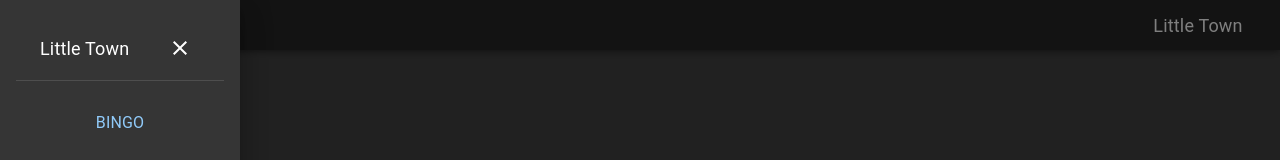
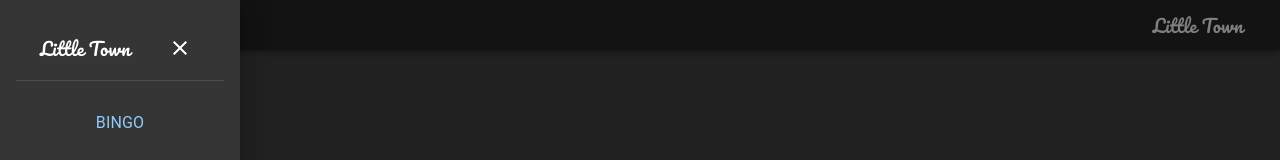
Before and after one commit to alcash55/Little-Town, a React (Vite) app in the folder frontend/: page /littletown/ in a window 1280 px wide. Both pictures are taken after a click on the button 44 px from the left and 25 px from the top of the page. Shown: the top 160 px of the page. Built offline with nearby package versions, Linux system fonts and the light colour scheme.

Commit message:
added font to title texts

```diff
--- a/frontend/src/components/appshell/shellComponents/Bar/Bar.tsx
+++ b/frontend/src/components/appshell/shellComponents/Bar/Bar.tsx
@@ -1,4 +1,5 @@
 import { AppBar, IconButton, Typography, Box } from "@mui/material";
+import "@fontsource/pacifico";
 import { Menu } from "@mui/icons-material";
 import { useNavigate } from "react-router-dom";
 
@@ -42,6 +43,7 @@ const Bar = ({ openSidebar, setOpenSidebar }: Props) => {
             display: "flex",
             justifyContent: "center",
             alignItems: "center",
+            fontFamily: "'pacifico', cursive",
           }}
           noWrap
           fontSize={18}
--- a/frontend/src/components/appshell/shellComponents/SideBar/SideBar.tsx
+++ b/frontend/src/components/appshell/shellComponents/SideBar/SideBar.tsx
@@ -11,6 +11,7 @@ import {
 } from "@mui/material";
 import { useNavigate } from "react-router-dom";
 import { SidebarItem } from "../../../../contexts";
+import "@fontsource/pacifico";
 
 interface Props {
   openSidebar: boolean;
@@ -45,7 +46,9 @@ const Sidebar = ({
             alignItems: "center",
           }}
         >
-          <Typography fontSize={18}>Little Town</Typography>
+          <Typography fontFamily={"'pacifico', cursive"} fontSize={18}>
+            Little Town
+          </Typography>
           <IconButton onClick={closeSideBar}>
             <Close />
           </IconButton>
```
